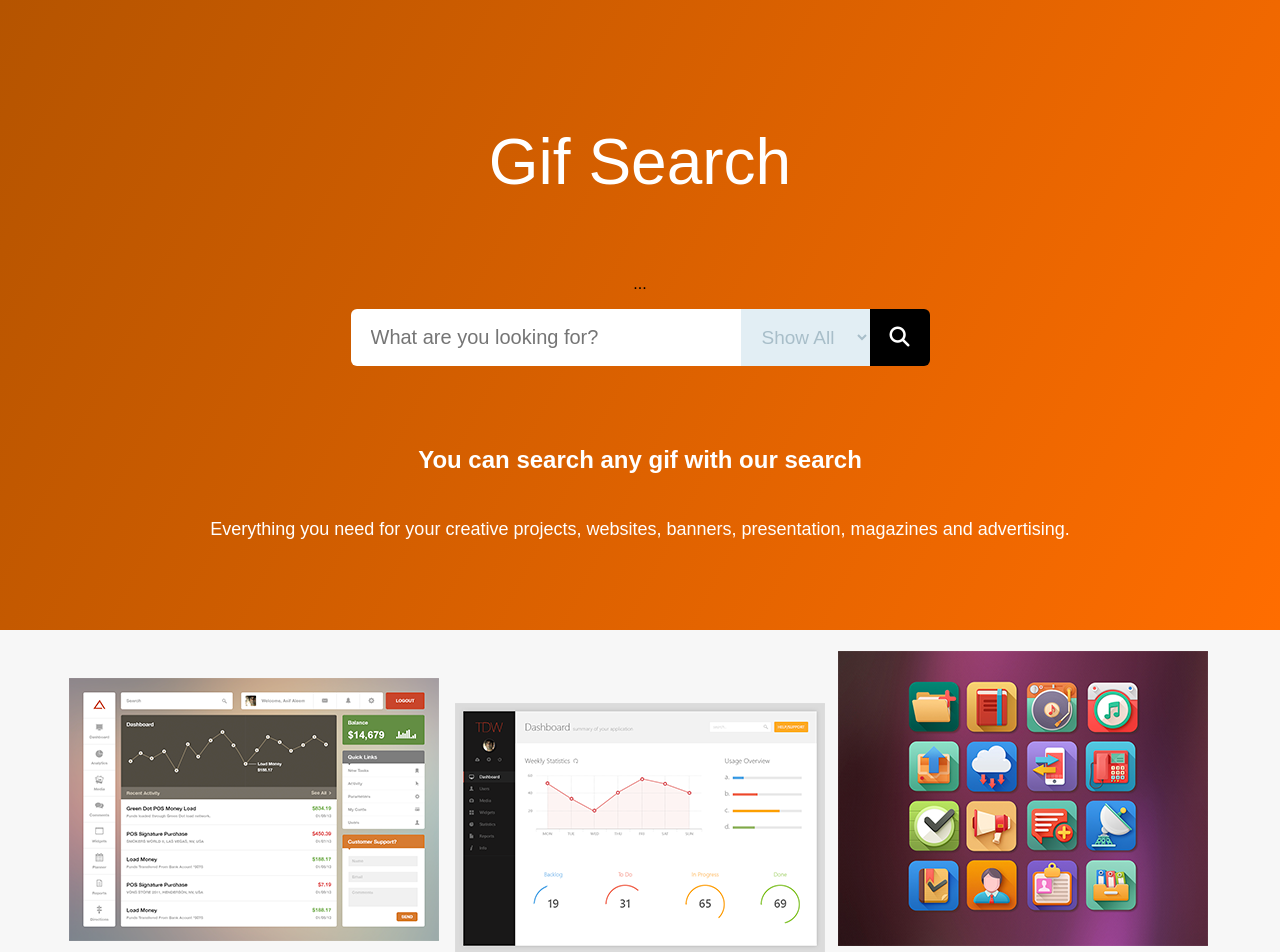
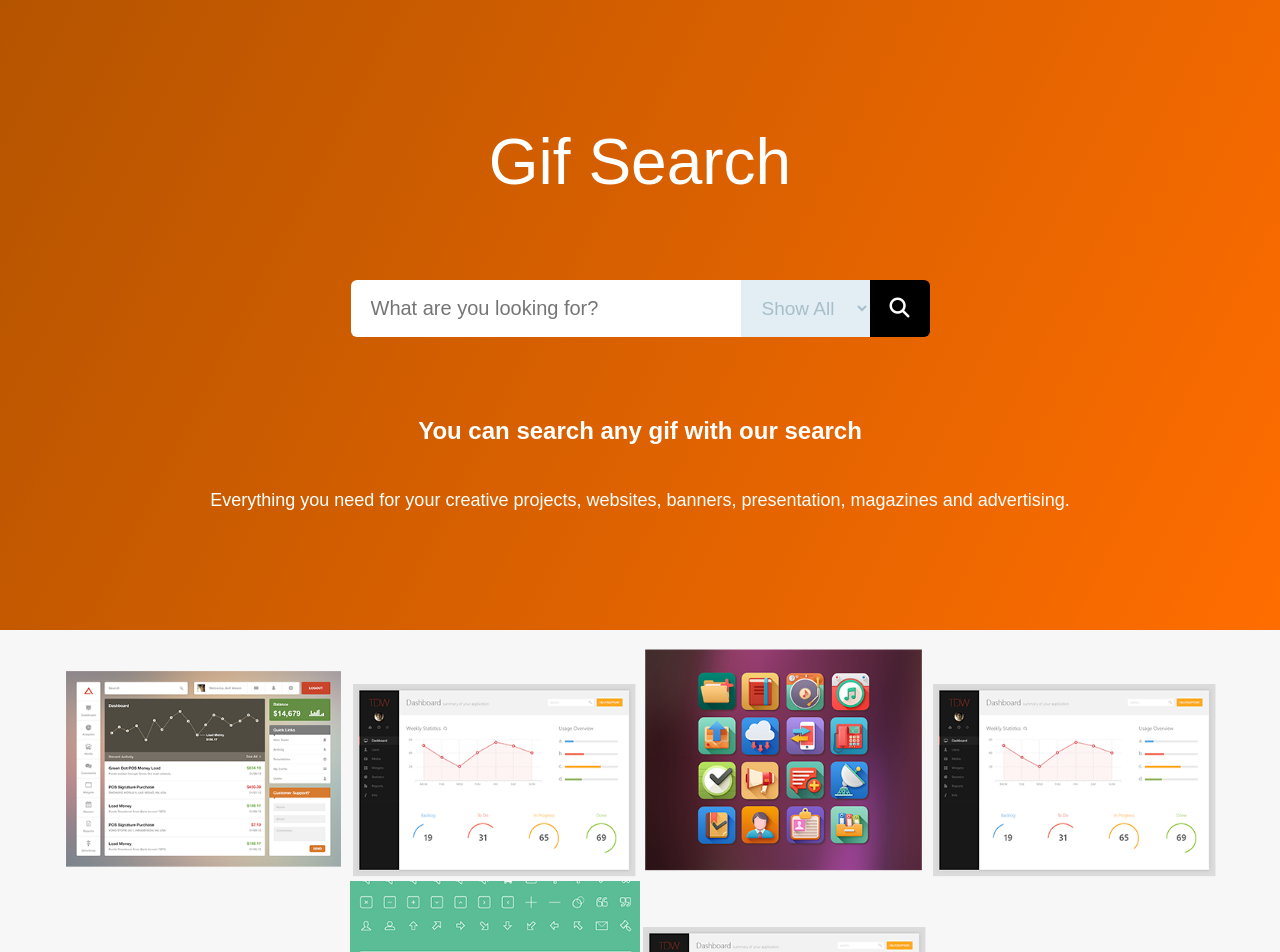
Before and after one commit to amitdabade/giphy-search, an Angular app: page / in a window 1280 px wide. Shown: the top 952 px of the page. Built offline with nearby package versions, Linux system fonts and the light colour scheme; a web font is replaced by a local one.

Commit message:
Update search.component.scss

```diff
--- a/src/app/search/search.component.scss
+++ b/src/app/search/search.component.scss
@@ -52,7 +52,7 @@
         color:#fff;
         font-size: 18px;
     }
-    #q{
+    #s{
         visibility: hidden;
         margin: 0.1em;
     }
@@ -66,9 +66,11 @@
 
     .result{
         padding: 15px;
+        img{
+            max-width: 290px;
+        }
     }
-
-    #search_loader{
+    #search_loader,#no_results{
         margin: 100px auto;
         font-size: 42px;
         color: #3d3d3d;
@@ -78,7 +80,7 @@
     }
 }
 
-
+// Media query for responsiveness of search section
 @media only screen and (max-width: 640px) {
     #search{
         width: 45% !important;
```
